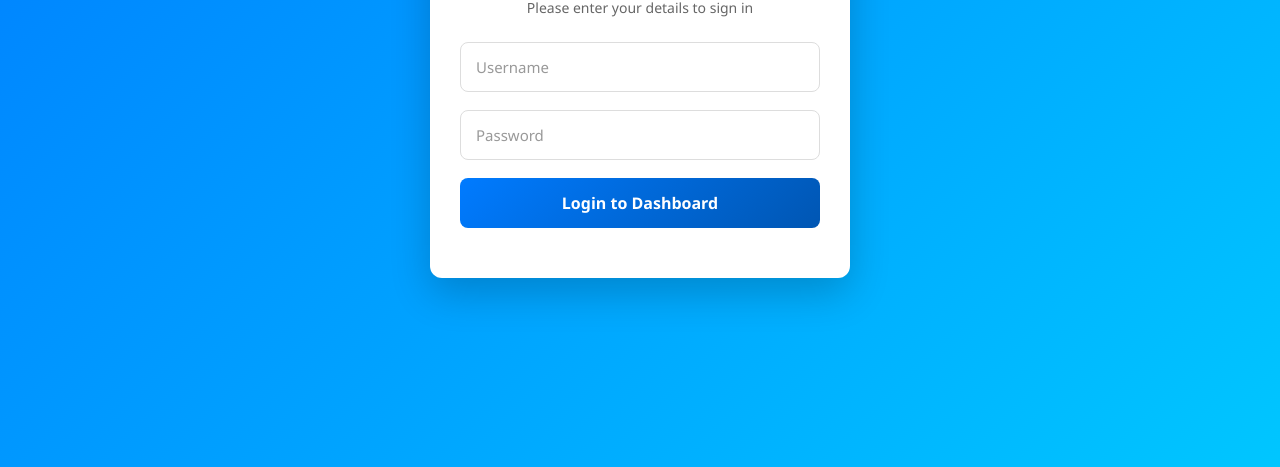
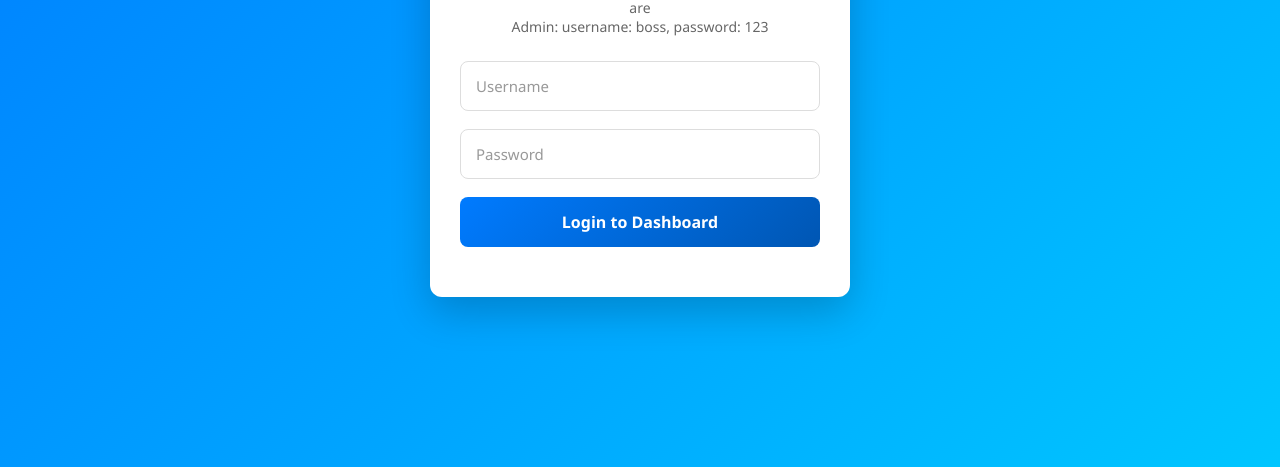
Before and after one commit to Roshu97/Clinic-Management-System, a website: page direction-frontend/login.html in a window 1280 px wide. Shown: the part 333-800 px from the top of the page. Drawn offline with Linux system fonts and the light colour scheme.

Commit message:
login page changes

```diff
--- a/direction-frontend/login.html
+++ b/direction-frontend/login.html
@@ -13,7 +13,9 @@
         <div class="login-header">
             <div style="font-size: 40px; color: #007bff; margin-bottom: 10px;">🏥</div>
             <h2>Welcome Back</h2>
-            <p>Please enter your details to sign in</p>
+            <p>Please enter your details to sign in. Default credentials are <br>
+            Admin: username: boss, password: 123 <br>
+            </p>
         </div>
 
         <form id="loginForm" class="login-form">
```
